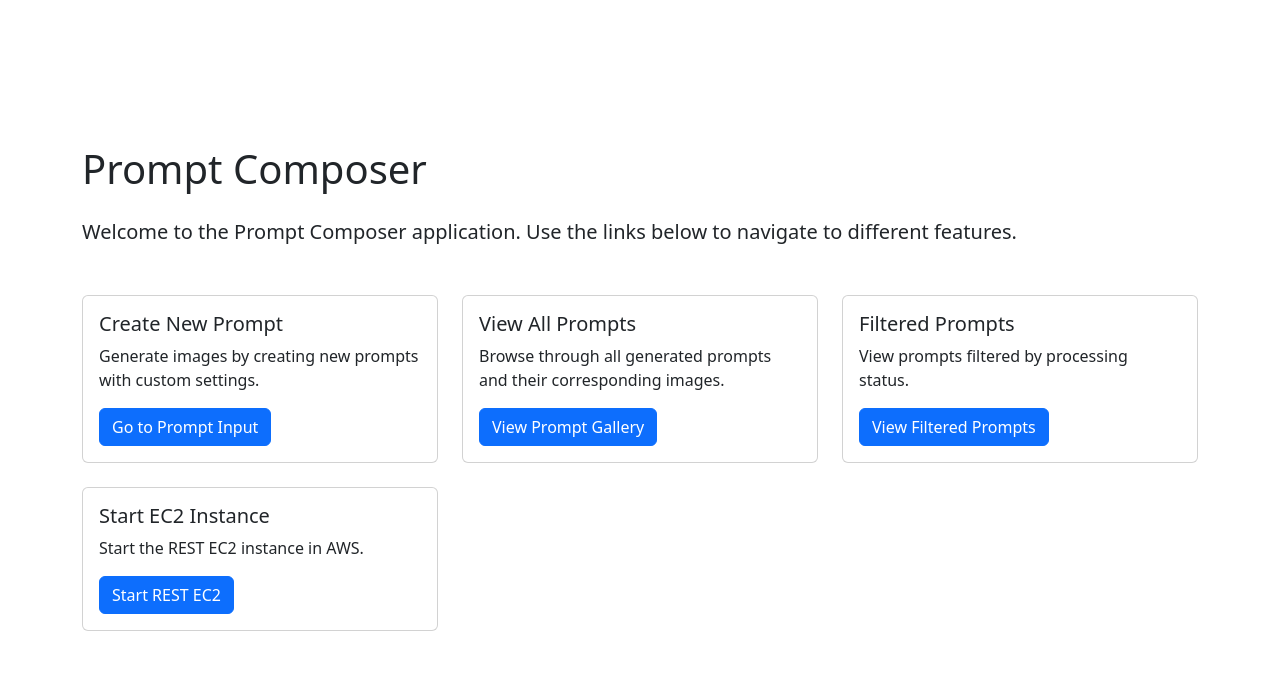
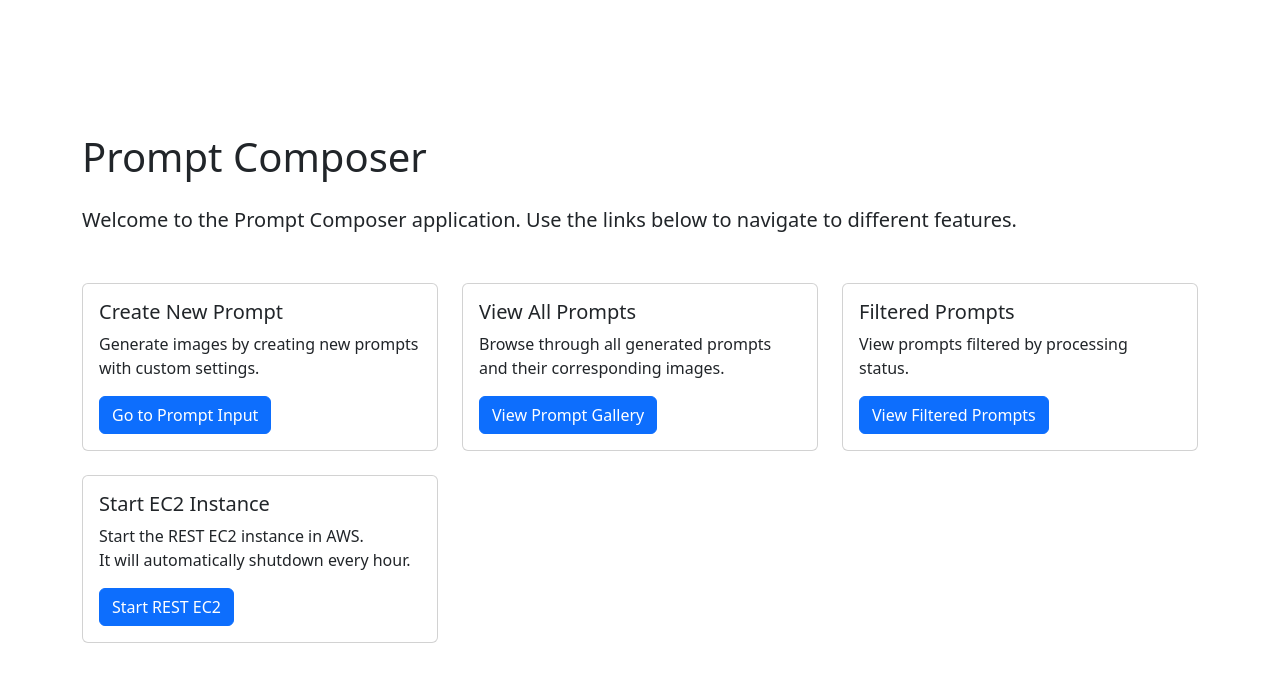
Before and after one commit to nemowang24/DataScienceIntegration, a Django app: template templates/pcomp/home.html in a window 1280 px wide. Shown: the part 56-738 px from the top of the page. Run offline with Django 5.2, Linux system fonts and the light colour scheme; the template is opened without the code that fills it, so the values that code supplies are empty.

Commit message:
start prompt

```diff
--- a/templates/pcomp/home.html
+++ b/templates/pcomp/home.html
@@ -45,7 +45,7 @@
                 <div class="card h-100">
                     <div class="card-body">
                         <h5 class="card-title">Start EC2 Instance</h5>
-                        <p class="card-text">Start the REST EC2 instance in AWS.</p>
+                        <p class="card-text"><span>Start the REST EC2 instance in AWS.</span><br><span>It will automatically shutdown every hour.</span></p>
                         <a href="{% url 'start_ec2' %}" class="btn btn-primary">Start REST EC2</a>
                     </div>
                 </div>
```
